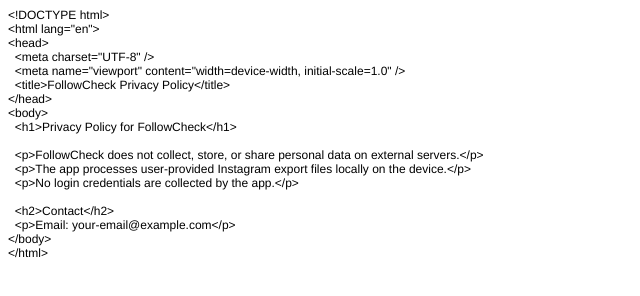
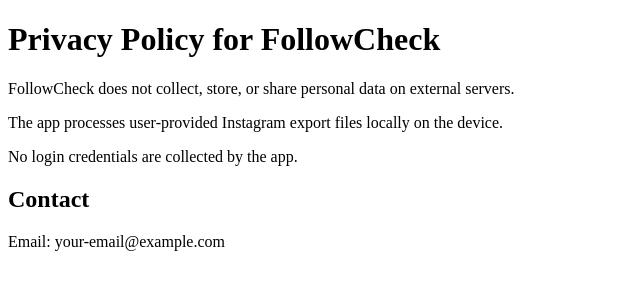
Before and after one commit to SeijiHayashi1108/seijihayashi1108.github.io, a plain HTML site: page followcheck/privacy/index.html in a window 1280 px wide. Shown: the whole page, without its empty margins (0-640 px from the left). Drawn offline with Linux system fonts and the light colour scheme.

Commit message:
Update index.html

```diff
--- a/followcheck/privacy/index.html
+++ b/followcheck/privacy/index.html
@@ -1,34 +1,18 @@
-<!DOCTYPE html PUBLIC "-//W3C//DTD HTML 4.01//EN" "http://www.w3.org/TR/html4/strict.dtd">
-<html>
+<!DOCTYPE html>
+<html lang="en">
 <head>
-  <meta http-equiv="Content-Type" content="text/html; charset=utf-8">
-  <meta http-equiv="Content-Style-Type" content="text/css">
-  <title></title>
-  <meta name="Generator" content="Cocoa HTML Writer">
-  <meta name="CocoaVersion" content="2685.5">
-  <style type="text/css">
-    p.p1 {margin: 0.0px 0.0px 0.0px 0.0px; font: 12.0px Helvetica}
-    p.p2 {margin: 0.0px 0.0px 0.0px 0.0px; font: 12.0px Helvetica; min-height: 14.0px}
-  </style>
+  <meta charset="UTF-8">
+  <meta name="viewport" content="width=device-width, initial-scale=1.0">
+  <title>FollowCheck Privacy Policy</title>
 </head>
 <body>
-<p class="p1">&lt;!DOCTYPE html&gt;</p>
-<p class="p1">&lt;html lang="en"&gt;</p>
-<p class="p1">&lt;head&gt;</p>
-<p class="p1"><span class="Apple-converted-space">  </span>&lt;meta charset="UTF-8" /&gt;</p>
-<p class="p1"><span class="Apple-converted-space">  </span>&lt;meta name="viewport" content="width=device-width, initial-scale=1.0" /&gt;</p>
-<p class="p1"><span class="Apple-converted-space">  </span>&lt;title&gt;FollowCheck Privacy Policy&lt;/title&gt;</p>
-<p class="p1">&lt;/head&gt;</p>
-<p class="p1">&lt;body&gt;</p>
-<p class="p1"><span class="Apple-converted-space">  </span>&lt;h1&gt;Privacy Policy for FollowCheck&lt;/h1&gt;</p>
-<p class="p2"><br></p>
-<p class="p1"><span class="Apple-converted-space">  </span>&lt;p&gt;FollowCheck does not collect, store, or share personal data on external servers.&lt;/p&gt;</p>
-<p class="p1"><span class="Apple-converted-space">  </span>&lt;p&gt;The app processes user-provided Instagram export files locally on the device.&lt;/p&gt;</p>
-<p class="p1"><span class="Apple-converted-space">  </span>&lt;p&gt;No login credentials are collected by the app.&lt;/p&gt;</p>
-<p class="p2"><br></p>
-<p class="p1"><span class="Apple-converted-space">  </span>&lt;h2&gt;Contact&lt;/h2&gt;</p>
-<p class="p1"><span class="Apple-converted-space">  </span>&lt;p&gt;Email: your-email@example.com&lt;/p&gt;</p>
-<p class="p1">&lt;/body&gt;</p>
-<p class="p1">&lt;/html&gt;</p>
+  <h1>Privacy Policy for FollowCheck</h1>
+
+  <p>FollowCheck does not collect, store, or share personal data on external servers.</p>
+  <p>The app processes user-provided Instagram export files locally on the device.</p>
+  <p>No login credentials are collected by the app.</p>
+
+  <h2>Contact</h2>
+  <p>Email: your-email@example.com</p>
 </body>
 </html>
```
